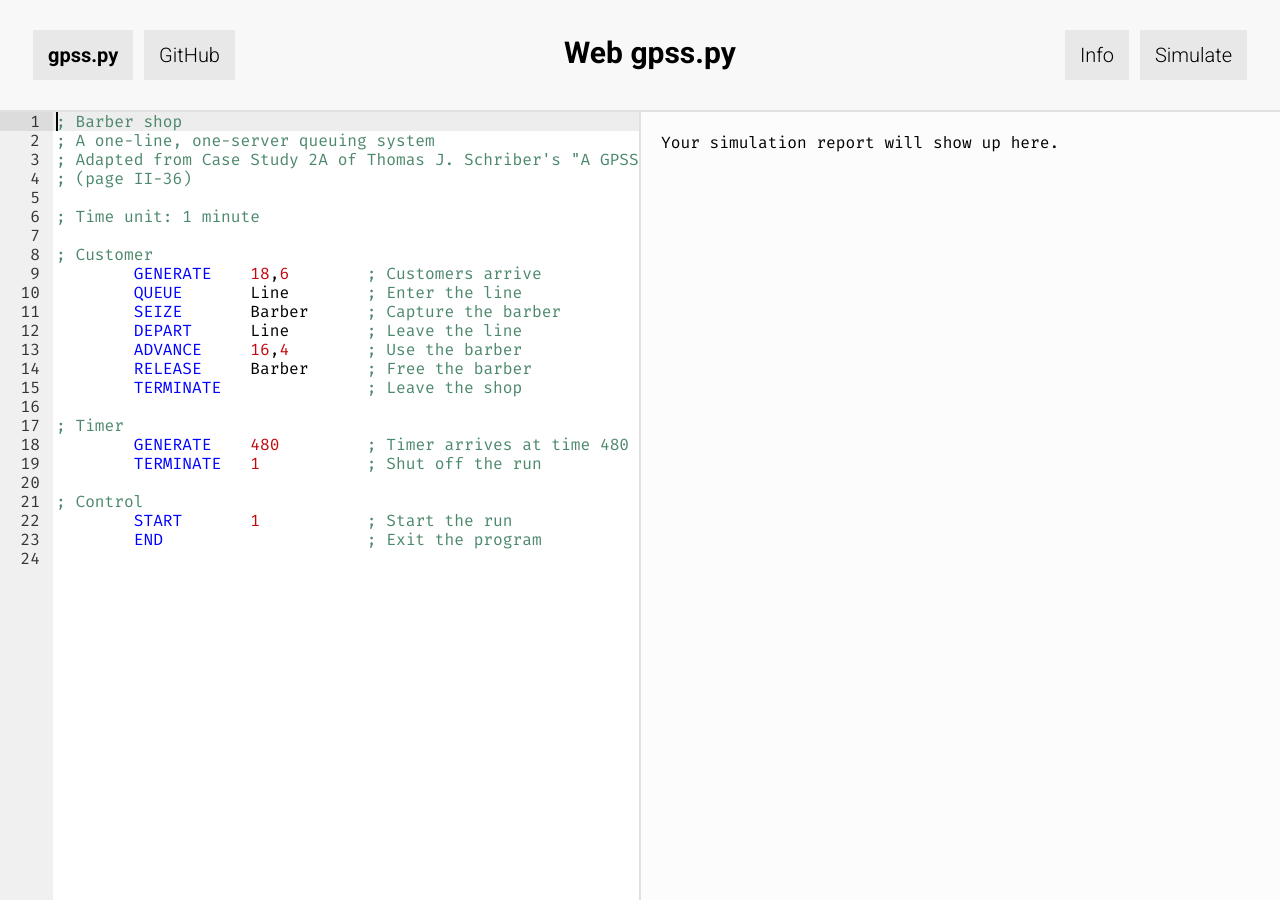
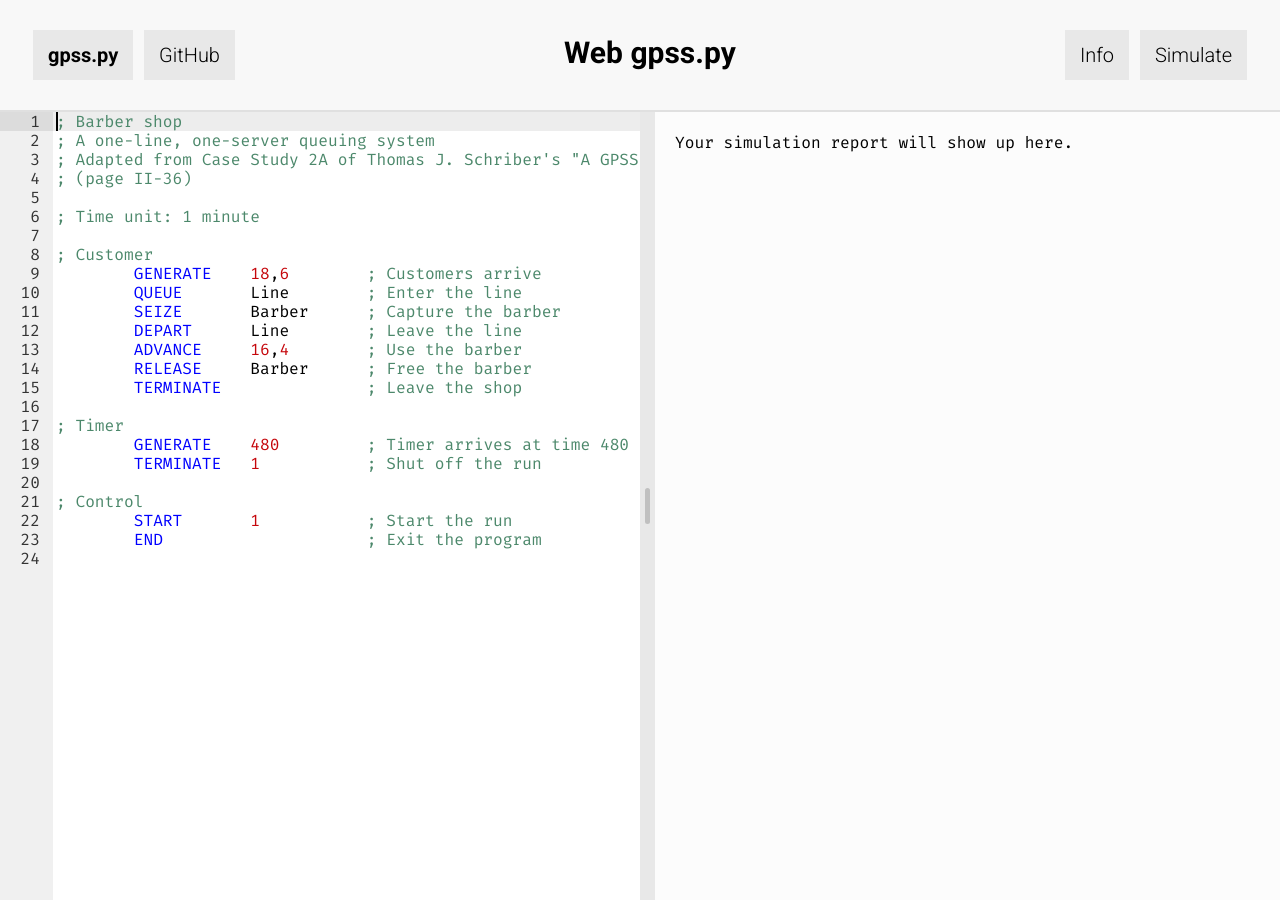
Before and after one commit to martendo/gpss.py, a Jekyll site: the page built from docs/web/index.md, in a window 1280 px wide. Built offline with Jekyll 4.4.1, drawn with Linux system fonts in a browser that asks for light colours.

Commit message:
Allow column resizing in Web gpss.py

```diff
--- a/docs/_layouts/default.html
+++ b/docs/_layouts/default.html
@@ -42,7 +42,7 @@
         </ul>
       {% endif %}
     </nav>
-    <section>
+    <section id="main">
       {{ content }}
     </section>
   </body>
--- a/docs/web/index.md
+++ b/docs/web/index.md
@@ -8,8 +8,8 @@
 navtitle: Web gpss.py
 ---
 
-<div class="container">
-  <div id="editor" class="editor">; Barber shop
+<div id="editor-container">
+  <div id="editor">; Barber shop
 ; A one-line, one-server queuing system
 ; Adapted from Case Study 2A of Thomas J. Schriber's "A GPSS Primer"
 ; (page II-36)
@@ -35,7 +35,9 @@
 </div>
 </div>
 
-<div id="separator"></div>
+<div id="separator">
+  <div></div>
+</div>
 
 <div class="highlight" id="output-container">
   <pre class="highlight"><code id="output">Your simulation report will show up here.</code></pre>
--- a/docs/web/script.js
+++ b/docs/web/script.js
@@ -1,3 +1,4 @@
+// Info section: Toggle display when "Info" button pressed
 const info = document.getElementById("info");
 document.getElementById("info-btn").addEventListener("click", () => {
   if (info.style.display === "") {
@@ -7,8 +8,7 @@
   }
 });
 
-const output = document.getElementById("output");
-
+// Ace code editor
 const editor = ace.edit("editor");
 editor.setOptions({
   mode: "ace/mode/gpss",
@@ -19,6 +19,28 @@
   tabSize: 8,
 });
 editor.focus();
+
+// Column resizing: Drag separator to resize
+const editorContainer = document.getElementById("editor-container");
+const section = document.getElementById("main");
+var isDragging = false;
+document.getElementById("separator").addEventListener("pointerdown", () => {
+  isDragging = true;
+});
+document.addEventListener("pointerup", () => {
+  isDragging = false;
+});
+document.addEventListener("pointermove", (event) => {
+  if (!isDragging) {
+    return false;
+  }
+  editorContainer.style.width = `${event.clientX - section.offsetLeft - (15 / 2)}px`;
+  editor.resize();
+});
+editorContainer.style.width = `${editorContainer.offsetWidth}px`;
+
+// gpss-server communication
+const output = document.getElementById("output");
 
 function responseError(response) {
   output.textContent = "An unknown response was received from the server." + "\n\n" + response;
--- a/docs/web/style.css
+++ b/docs/web/style.css
@@ -1,13 +1,27 @@
-body > section {
+#main {
   position: relative;
   font-size: 0.9em;
   margin: 0;
   padding: 0;
-  display: grid;
-  grid-template-columns: minmax(0, 1fr) auto minmax(0, 1fr);
+  display: flex;
 }
 
-.editor {
+#separator {
+  background-color: #e8e8e8;
+  padding: 0 5px;
+  flex: 0 0 auto;
+  cursor: col-resize;
+  display: flex;
+  align-items: center;
+}
+#separator > div {
+  background-color: #c0c0c0;
+  width: 5px;
+  height: 2em;
+  border-radius: 3px;
+}
+
+#editor {
   position: absolute;
   top: 0;
   bottom: 0;
@@ -16,20 +30,18 @@
   font-size: 0.9em;
   font-family: "Fira Mono", monospace;
 }
-
-.container {
+#editor-container {
   position: relative;
   width: 100%;
   height: 100%;
-}
-
-#separator {
-  background-color: #e0e0e0;
-  width: 2px;
+  flex: 0 0 auto;
+  max-width: calc(100% - 5em);
+  width: 50%;
 }
 
 #output-container {
   border-radius: 0;
+  flex: 1 1 auto;
 }
 
 #info {
```
